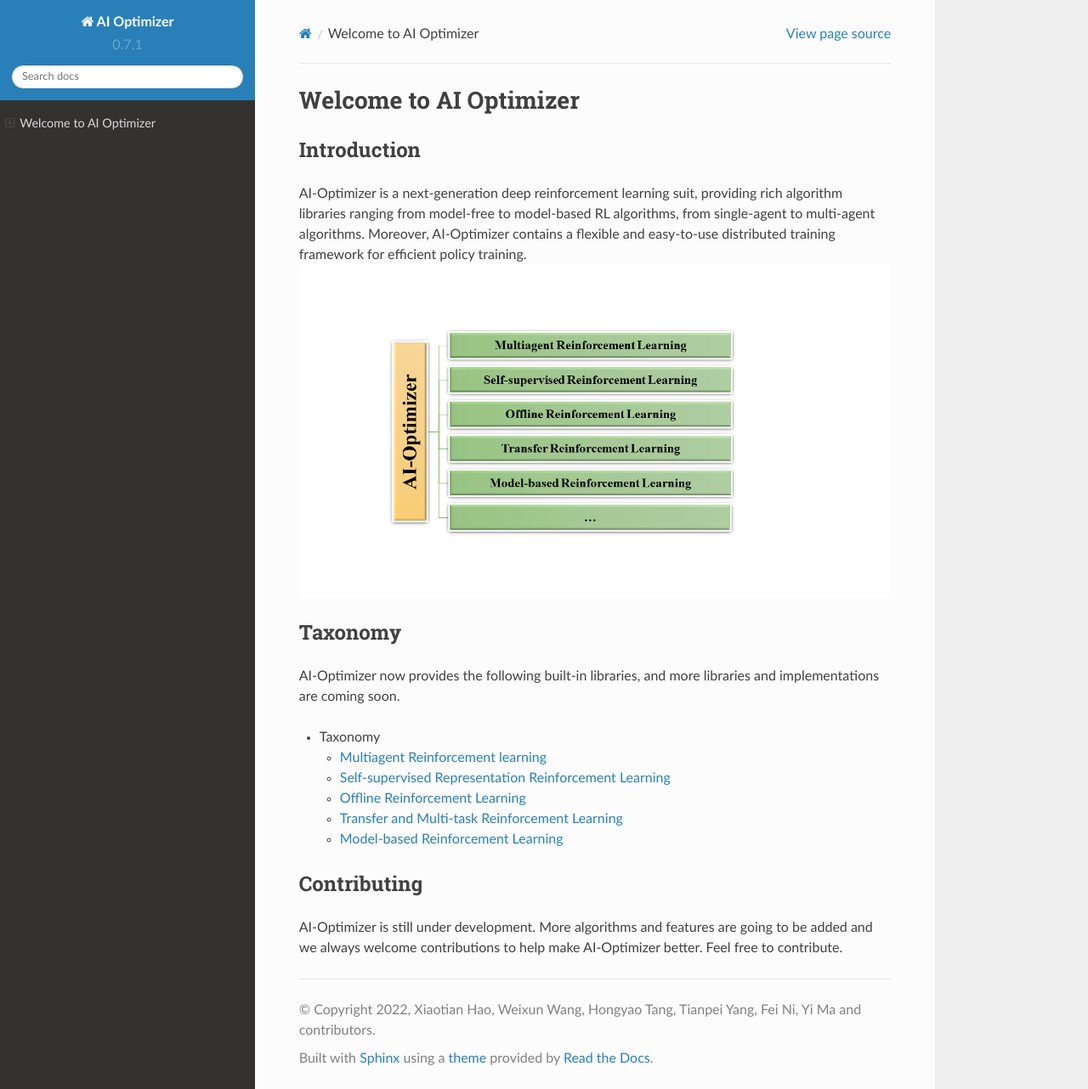
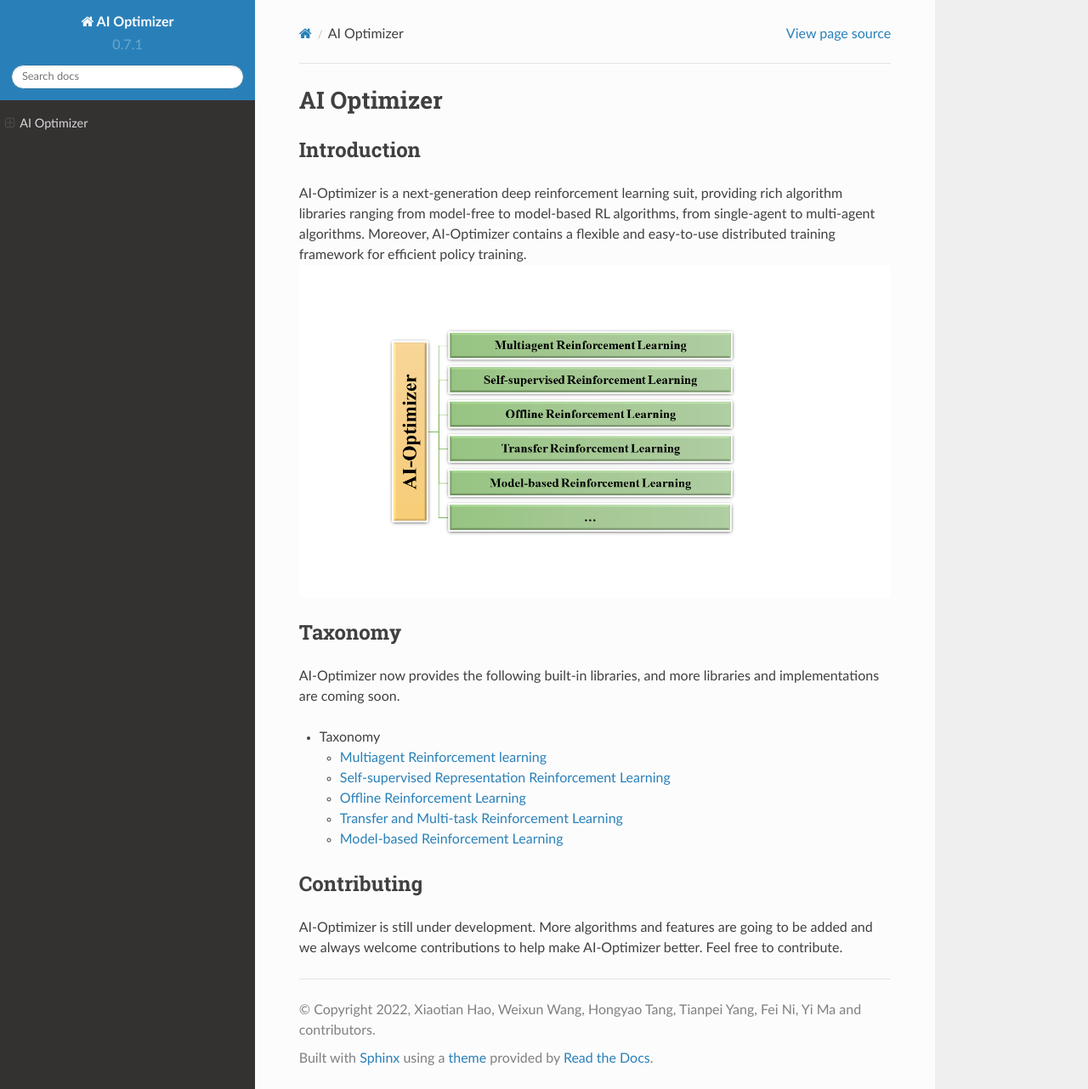
Before and after one commit to TJU-DRL-LAB/ai_optimizer_tutorial, a Sphinx documentation site: the page built from docs/source/index.md, in a window 1280 px wide and 1282 px high. Shown: the whole window at 85% size. Built offline with Sphinx 7.4.7 and the Read the Docs theme 2.0.0, drawn with Linux system fonts in a browser that asks for light colours.

Commit message:
first commit

```diff
--- a/docs/source/index.md
+++ b/docs/source/index.md
@@ -1,5 +1,5 @@
 
-# Welcome to AI Optimizer
+# AI Optimizer
 
 ## Introduction
 AI-Optimizer is a next-generation deep reinforcement learning suit, providing rich algorithm libraries ranging from model-free to model-based RL algorithms, from single-agent to multi-agent algorithms. Moreover, AI-Optimizer contains a flexible and easy-to-use distributed training framework for efficient policy training.
```
